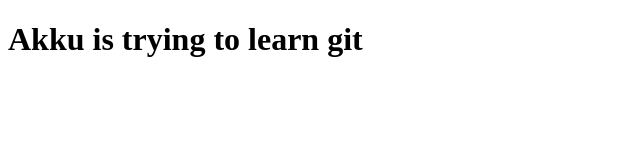
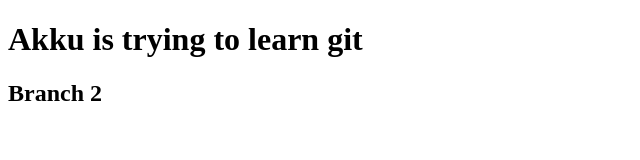
Before and after one commit to AkankshaSr/LocalRepo, a plain HTML site: page index.html in a window 1280 px wide. Shown: the whole page, without its empty margins (0-640 px from the left). Drawn offline with Linux system fonts and the light colour scheme.

Commit message:
Addde new branch

```diff
--- a/index.html
+++ b/index.html
@@ -7,5 +7,6 @@
 </head>
 <body>
   <h1>Akku is trying to learn git</h1>
+  <h2>Branch 2</h2>
 </body>
 </html>
```
